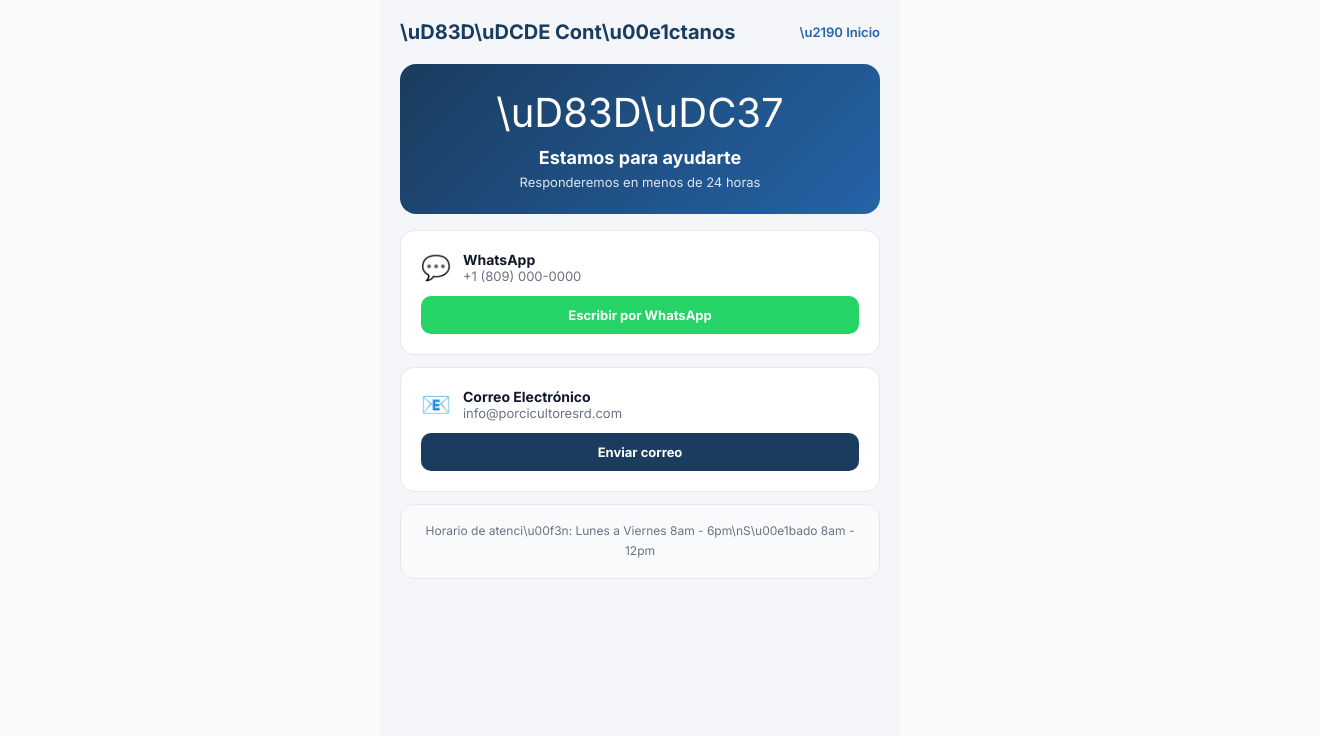
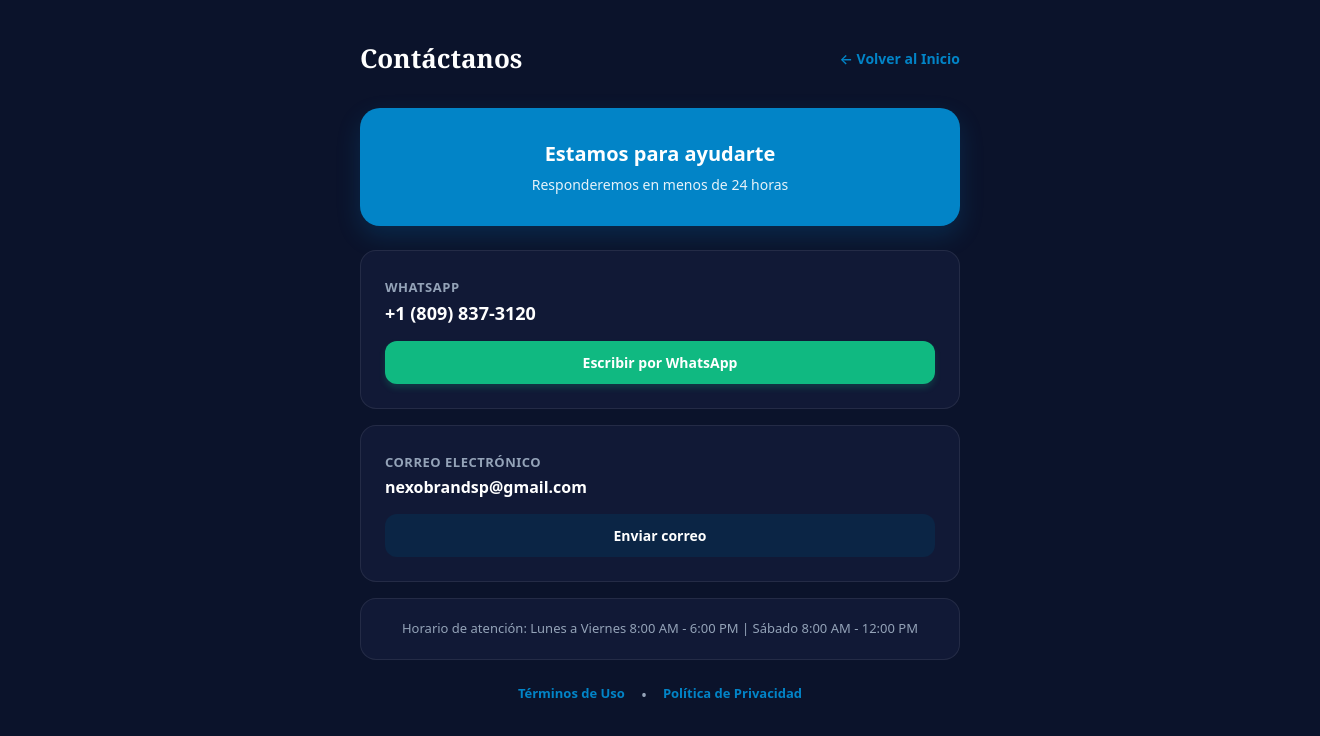
Before and after one commit to anonimusrofri-png/Porcicultores-rd, a Next.js app: page /terminos/contacto in a window 1280 px wide. Shown: the top 736 px of the page, 1320 px wide, since content can reach past the window. Built offline with nearby package versions, Linux system fonts and the light colour scheme.

Commit message:
Fix: actualizar pagina de contacto con telefono 8098373120, nexobrandsp@gmail.com y limpiar unicode

```diff
--- a/app/terminos/contacto/page.tsx
+++ b/app/terminos/contacto/page.tsx
@@ -1,35 +1,123 @@
 'use client'
+
+import { useState, useEffect } from 'react'
 import Link from 'next/link'
 
-export default function Contacto() {
+export default function ContactoPage() {
+  const [esOscuro, setEsOscuro] = useState(true)
+
+  useEffect(() => {
+    const temaGuardado = localStorage.getItem('tema_porcicultores')
+    if (temaGuardado) {
+      setEsOscuro(temaGuardado === 'oscuro')
+    }
+  }, [])
+
+  const t = {
+    bgPrincipal: esOscuro ? '#0B132B' : '#F8FAFC',
+    textPrincipal: esOscuro ? '#FFFFFF' : '#0F172A',
+    textSecundario: esOscuro ? '#94A3B8' : '#64748B',
+    bgTarjeta: esOscuro ? '#111936' : '#FFFFFF',
+    bordeTarjeta: esOscuro ? 'rgba(255,255,255,0.08)' : '#E2E8F0',
+  }
+
   return (
-    <div style={{ maxWidth: '480px', margin: '0 auto', padding: '20px', fontFamily: 'Inter, sans-serif', backgroundColor: '#F4F6F9', minHeight: '100vh' }}>
-      <div style={{ display: 'flex', justifyContent: 'space-between', alignItems: 'center', marginBottom: '20px' }}>
-        <h1 style={{ color: '#1A3C5E', fontSize: '20px', fontWeight: '700', margin: 0 }}>\uD83D\uDCDE Cont\u00e1ctanos</h1>
-        <Link href="/" style={{ color: '#2563A8', textDecoration: 'none', fontSize: '13px', fontWeight: '600' }}>\u2190 Inicio</Link>
-      </div>
-      <div style={{ background: 'linear-gradient(135deg, #1A3C5E, #2563A8)', borderRadius: '16px', padding: '24px', marginBottom: '16px', color: 'white', textAlign: 'center' }}>
-        <div style={{ fontSize: '40px', marginBottom: '10px' }}>\uD83D\uDC37</div>
-        <h2 style={{ fontWeight: '700', fontSize: '18px', margin: '0 0 6px 0' }}>Estamos para ayudarte</h2>
-        <p style={{ opacity: 0.85, fontSize: '13px', margin: 0 }}>Responderemos en menos de 24 horas</p>
-      </div>
-      {[
-        { icon: '\uD83D\uDCAC', titulo: 'WhatsApp', valor: '+1 (809) 000-0000', href: 'https://wa.me/18090000000', btn: 'Escribir por WhatsApp', bg: '#25D366' },
-        { icon: '\uD83D\uDCE7', titulo: 'Correo Electr\u00f3nico', valor: 'info@porcicultoresrd.com', href: 'mailto:info@porcicultoresrd.com', btn: 'Enviar correo', bg: '#1A3C5E' },
-      ].map(c => (
-        <div key={c.titulo} style={{ backgroundColor: 'white', borderRadius: '14px', padding: '20px', marginBottom: '12px', border: '1px solid #E5E7EB' }}>
-          <div style={{ display: 'flex', alignItems: 'center', gap: '12px', marginBottom: '12px' }}>
-            <span style={{ fontSize: '24px' }}>{c.icon}</span>
-            <div>
-              <p style={{ fontWeight: '700', color: '#111827', fontSize: '14px', margin: 0 }}>{c.titulo}</p>
-              <p style={{ color: '#6B7280', fontSize: '13px', margin: 0 }}>{c.valor}</p>
+    <div style={{ width: '100%', minHeight: '100vh', backgroundColor: t.bgPrincipal, fontFamily: "system-ui, -apple-system, sans-serif", margin: 0, padding: '40px 20px', color: t.textPrincipal }}>
+      <div style={{ maxWidth: '600px', margin: '0 auto' }}>
+
+        {/* Encabezado limpio */}
+        <div style={{ display: 'flex', justifyContent: 'space-between', alignItems: 'center', marginBottom: '32px' }}>
+          <h1 style={{ fontSize: '26px', fontWeight: '800', margin: 0, fontFamily: "Georgia, 'Times New Roman', serif" }}>
+            Contáctanos
+          </h1>
+          <Link href="/" style={{ color: '#0284C7', textDecoration: 'none', fontSize: '14px', fontWeight: '600' }}>
+            ← Volver al Inicio
+          </Link>
+        </div>
+
+        {/* Tarjeta Destacada */}
+        <div style={{ backgroundColor: '#0284C7', borderRadius: '20px', padding: '32px 24px', textAlign: 'center', color: '#FFFFFF', marginBottom: '24px', boxShadow: '0 10px 25px rgba(2, 132, 199, 0.2)' }}>
+          <h2 style={{ fontSize: '20px', fontWeight: '800', margin: '0 0 8px 0' }}>
+            Estamos para ayudarte
+          </h2>
+          <p style={{ fontSize: '14px', margin: 0, opacity: 0.9 }}>
+            Responderemos en menos de 24 horas
+          </p>
+        </div>
+
+        {/* Tarjeta de WhatsApp */}
+        <div style={{ backgroundColor: t.bgTarjeta, borderRadius: '16px', padding: '24px', marginBottom: '16px', border: `1px solid ${t.bordeTarjeta}` }}>
+          <div style={{ marginBottom: '16px' }}>
+            <span style={{ fontSize: '13px', fontWeight: '700', color: t.textSecundario, textTransform: 'uppercase', letterSpacing: '0.5px' }}>WhatsApp</span>
+            <div style={{ fontSize: '18px', fontWeight: '700', color: t.textPrincipal, marginTop: '4px' }}>
+              +1 (809) 837-3120
             </div>
           </div>
-          <a href={c.href} target="_blank" style={{ display: 'block', backgroundColor: c.bg, color: 'white', padding: '11px', borderRadius: '10px', textAlign: 'center', textDecoration: 'none', fontWeight: '700', fontSize: '13px' }}>{c.btn}</a>
+          <a
+            href="https://wa.me/18098373120"
+            target="_blank"
+            rel="noopener noreferrer"
+            style={{
+              display: 'block',
+              textAlign: 'center',
+              backgroundColor: '#10B981',
+              color: '#FFFFFF',
+              padding: '12px',
+              borderRadius: '12px',
+              textDecoration: 'none',
+              fontWeight: '700',
+              fontSize: '14px',
+              boxShadow: '0 4px 6px rgba(16, 185, 129, 0.2)'
+            }}
+          >
+            Escribir por WhatsApp
+          </a>
         </div>
-      ))}
-      <div style={{ backgroundColor: '#F9FAFB', border: '1px solid #E5E7EB', borderRadius: '14px', padding: '16px', textAlign: 'center' }}>
-        <p style={{ color: '#6B7280', fontSize: '12px', margin: 0, lineHeight: 1.7 }}>Horario de atenci\u00f3n: Lunes a Viernes 8am - 6pm\nS\u00e1bado 8am - 12pm</p>
+
+        {/* Tarjeta de Correo Electrónico */}
+        <div style={{ backgroundColor: t.bgTarjeta, borderRadius: '16px', padding: '24px', marginBottom: '16px', border: `1px solid ${t.bordeTarjeta}` }}>
+          <div style={{ marginBottom: '16px' }}>
+            <span style={{ fontSize: '13px', fontWeight: '700', color: t.textSecundario, textTransform: 'uppercase', letterSpacing: '0.5px' }}>Correo Electrónico</span>
+            <div style={{ fontSize: '16px', fontWeight: '700', color: t.textPrincipal, marginTop: '4px' }}>
+              nexobrandsp@gmail.com
+            </div>
+          </div>
+          <a
+            href="mailto:nexobrandsp@gmail.com"
+            style={{
+              display: 'block',
+              textAlign: 'center',
+              backgroundColor: '#0B2545',
+              color: '#FFFFFF',
+              padding: '12px',
+              borderRadius: '12px',
+              textDecoration: 'none',
+              fontWeight: '700',
+              fontSize: '14px'
+            }}
+          >
+            Enviar correo
+          </a>
+        </div>
+
+        {/* Horario de Atención */}
+        <div style={{ backgroundColor: t.bgTarjeta, borderRadius: '16px', padding: '20px', textAlign: 'center', border: `1px solid ${t.bordeTarjeta}` }}>
+          <p style={{ fontSize: '13px', color: t.textSecundario, margin: 0, lineHeight: '1.5' }}>
+            Horario de atención: Lunes a Viernes 8:00 AM - 6:00 PM | Sábado 8:00 AM - 12:00 PM
+          </p>
+        </div>
+
+        {/* Enlaces inferiores */}
+        <div style={{ display: 'flex', gap: '16px', justifyContent: 'center', marginTop: '24px' }}>
+          <Link href="/terminos" style={{ color: '#0284C7', textDecoration: 'none', fontSize: '13px', fontWeight: '600' }}>
+            Términos de Uso
+          </Link>
+          <span style={{ color: t.textSecundario }}>•</span>
+          <Link href="/terminos/privacidad" style={{ color: '#0284C7', textDecoration: 'none', fontSize: '13px', fontWeight: '600' }}>
+            Política de Privacidad
+          </Link>
+        </div>
+
       </div>
     </div>
   )
```
